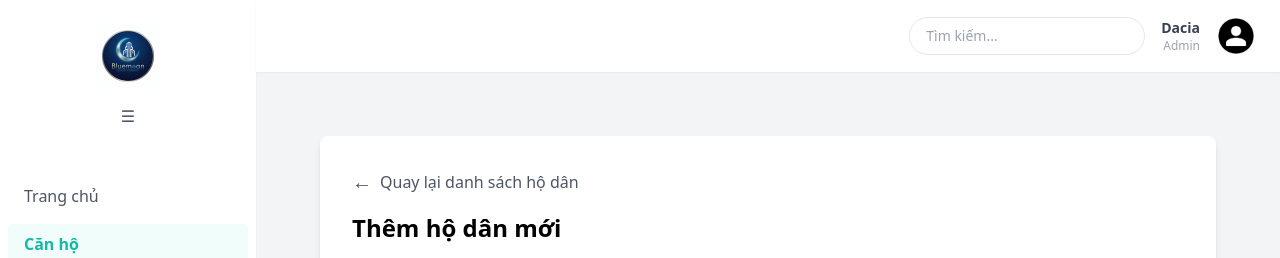
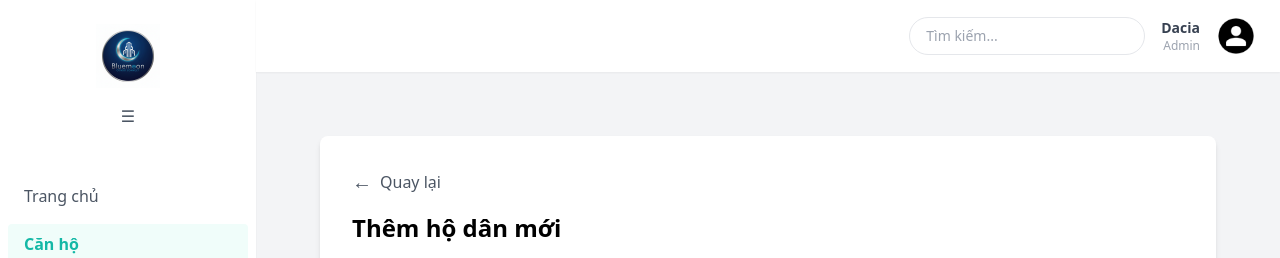
Before and after one commit to dinhthigaamer/Blue-Moon---BTL-CNPM, a React (Vite) app in the folder Front_end/: page /can_ho/add in a window 1280 px wide. Shown: the top 258 px of the page. Built offline with nearby package versions, Linux system fonts and the light colour scheme.

Commit message:
save code

```diff
--- a/Front_end/src/pages/ql_can_ho/ChiTietCanHo.jsx
+++ b/Front_end/src/pages/ql_can_ho/ChiTietCanHo.jsx
@@ -65,16 +65,28 @@ export default function ChiTietCanHo() {
         fetchUser();
     }, []);
 
+    const handleConfirm = () => {
+        try {
+            const response = householdAPI.deleteHouse(id);
+
+            alert("Đã xoá thành công");
+            setConfirm({ open: false });
+            navigate("/can_ho");
+        } catch (error) {
+            alert("Xoá không thành công");
+        }
+    };
+
     return (
         <div className="px-6 py-6 bg-gray-100 min-h-screen">
             <div className="max-w-3xl">
                 {/* QUAY LẠI */}
                 <button
-                    onClick={() => navigate("/can_ho")}
+                    onClick={() => navigate(-1)}
                     className="flex items-center text-gray-600 hover:text-gray-900 mb-4"
                 >
                     <span className="text-xl mr-2">←</span>
-                    Quay lại danh sách căn hộ
+                    Quay lại
                 </button>
 
                 <div className="bg-white rounded-lg shadow p-6">
--- a/Front_end/src/pages/ql_can_ho/SuaCanHo.jsx
+++ b/Front_end/src/pages/ql_can_ho/SuaCanHo.jsx
@@ -109,11 +109,11 @@ export default function SuaCanHo() {
         <div className="min-h-screen bg-gray-100 flex flex-col items-center py-10 px-4">
             <div className="bg-white rounded-lg shadow-md p-8 w-full max-w-4xl">
                 <button
-                    onClick={() => navigate("/can_ho")}
+                    onClick={() => navigate(-1)}
                     className="flex items-center text-gray-600 hover:text-gray-900 mb-4"
                 >
                     <span className="text-xl mr-2">←</span>
-                    Quay lại danh sách căn hộ
+                    Quay lại
                 </button>
                 <h1 className="text-2xl font-semibold mb-6">Chỉnh sửa căn hộ</h1>
 
--- a/Front_end/src/pages/ql_can_ho/ThemCanHo.jsx
+++ b/Front_end/src/pages/ql_can_ho/ThemCanHo.jsx
@@ -47,11 +47,11 @@ export default function ThemCanHo() {
         <div className="min-h-screen bg-gray-100 flex flex-col items-center py-10 px-4">
             <div className="bg-white rounded-lg shadow-md p-8 w-full max-w-4xl">
                 <button
-                    onClick={() => navigate("/cu_dan")}
+                    onClick={() => navigate(-1)}
                     className="flex items-center text-gray-600 hover:text-gray-900 mb-4"
                 >
                     <span className="text-xl mr-2">←</span>
-                    Quay lại danh sách hộ dân
+                    Quay lại
                 </button>
                 <h1 className="text-2xl font-semibold mb-6">Thêm hộ dân mới</h1>
 
--- a/Front_end/src/pages/ql_cu_dan/ChiTietCuDan.jsx
+++ b/Front_end/src/pages/ql_cu_dan/ChiTietCuDan.jsx
@@ -72,11 +72,11 @@ export default function ChiTietCuDan() {
             <div className="max-w-3xl">
                 {/* QUAY LẠI */}
                 <button
-                    onClick={() => navigate("/cu_dan")}
+                    onClick={() => navigate(-1)}
                     className="flex items-center text-gray-600 hover:text-gray-900 mb-4"
                 >
                     <span className="text-xl mr-2">←</span>
-                    Quay lại danh sách cư dân
+                    Quay lại
                 </button>
 
                 <div className="bg-white rounded-lg shadow p-6">
--- a/Front_end/src/pages/ql_cu_dan/SuaCuDan.jsx
+++ b/Front_end/src/pages/ql_cu_dan/SuaCuDan.jsx
@@ -93,11 +93,11 @@ export default function SuaCuDan() {
         <div className="min-h-screen bg-gray-100 flex flex-col items-center py-10 px-4">
             <div className="bg-white rounded-lg shadow-md p-8 w-full max-w-4xl">
                 <button
-                    onClick={() => navigate("/cu_dan")}
+                    onClick={() => navigate(-1)}
                     className="flex items-center text-gray-600 hover:text-gray-900 mb-4"
                 >
                     <span className="text-xl mr-2">←</span>
-                    Quay lại danh sách cư dân
+                    Quay lại
                 </button>
                 <h1 className="text-2xl font-semibold mb-6">Chỉnh sửa cư dân</h1>
 
--- a/Front_end/src/pages/ql_cu_dan/ThemCuDan.jsx
+++ b/Front_end/src/pages/ql_cu_dan/ThemCuDan.jsx
@@ -80,11 +80,11 @@ export default function ThemCuDan() {
         <div className="min-h-screen bg-gray-100 flex flex-col items-center py-10 px-4">
             <div className="bg-white rounded-lg shadow-md p-8 w-full max-w-4xl">
                 <button
-                    onClick={() => navigate("/cu_dan")}
+                    onClick={() => navigate(-1)}
                     className="flex items-center text-gray-600 hover:text-gray-900 mb-4"
                 >
                     <span className="text-xl mr-2">←</span>
-                    Quay lại danh sách cư dân
+                    Quay lại
                 </button>
                 <h1 className="text-2xl font-semibold mb-6">Thêm cư dân mới</h1>
 
```
